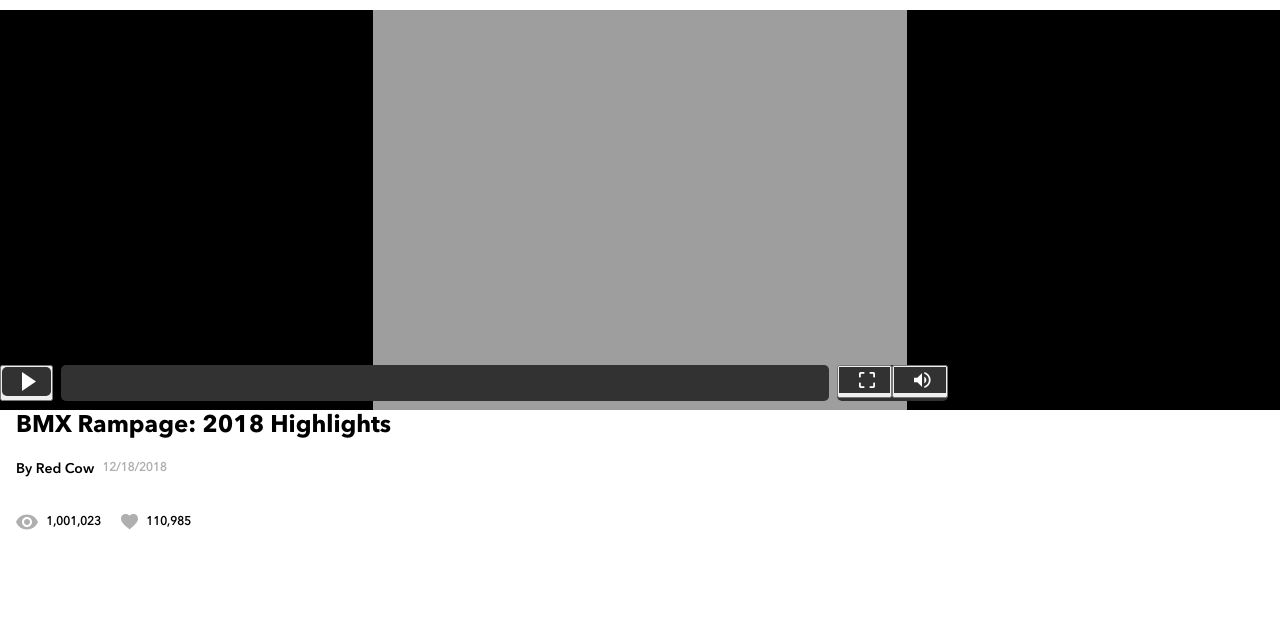
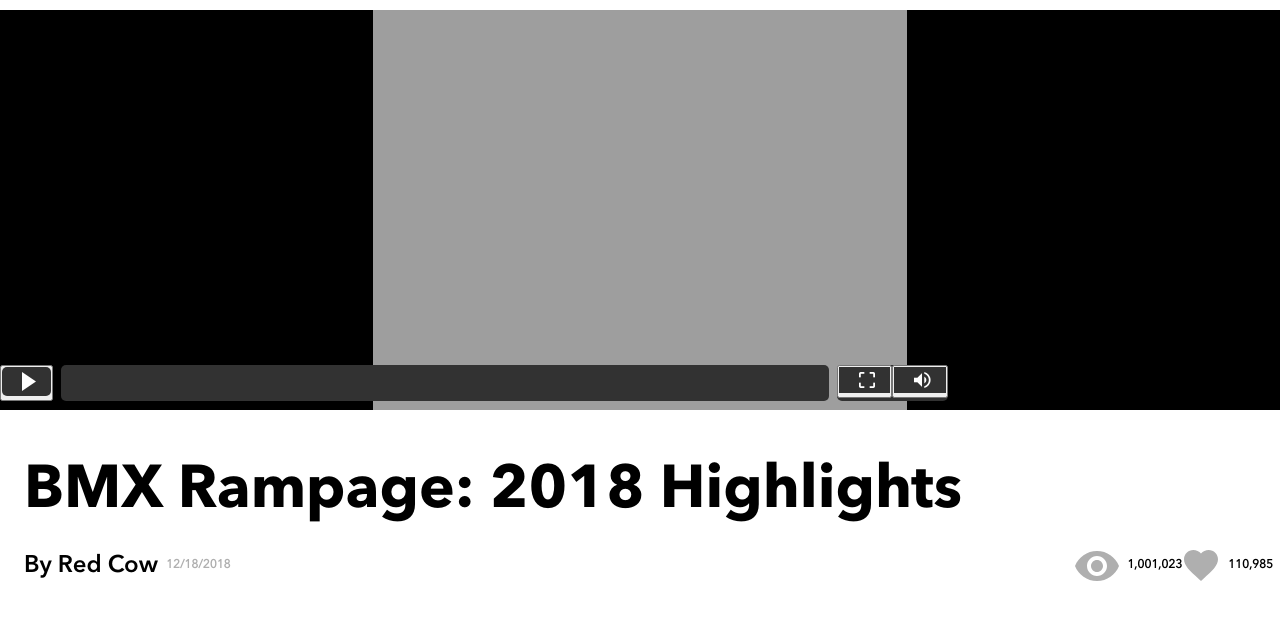
Before and after one commit to MiguelChiau/BrainFlix, a React app in the folder sprint-1/client/: page / in a window 1280 px wide. Shown: the part 86-706 px from the top of the page. Built offline with nearby package versions, Linux system fonts and the light colour scheme.

Commit message:
responsive tablet: title section

```diff
--- a/sprint-1/client/src/components/Title.js
+++ b/sprint-1/client/src/components/Title.js
@@ -4,23 +4,25 @@ import Likes from "../assets/Icons/SVG/Icon-likes.svg";
 
 function Title() {
   return (
-    <div className="container-title">
+    <div className="container-all">
       <h1>BMX Rampage: 2018 Highlights</h1>
 
+      <div className="container-authorAndIcons">
         <div className="container-author">
           <h2>By Red Cow</h2>
           <h5>12/18/2018</h5>
         </div>
 
-      <div className="container">
-        <div className="container-views">
+        <div className="container-icons">
+          <div className="container-icons__views">
             <img src={Views} alt="" />
             <h5>1,001,023</h5>
           </div>
 
-        <div className="container-likes">
+          <div className="container-icons__likes">
             <img src={Likes} alt="" />
             <h5>110,985</h5>
+          </div>
         </div>
       </div>
     </div>
--- a/sprint-1/client/src/styles/partials/_title.scss
+++ b/sprint-1/client/src/styles/partials/_title.scss
@@ -1,4 +1,5 @@
-.container-title {
+//Mobile
+.container-all {
   margin-right: 16px;
   margin-left: 16px;
   display: block;
@@ -22,6 +23,7 @@
     margin-right: 8px;
     text-align: center;
   }
+  //The date
   h5 {
     font-family: AvenirRegular;
     color: $silver;
@@ -31,27 +33,88 @@
   }
 }
 
-.container {
+.container-icons {
   display: flex;
   h5 {
     font-family: AvenirRegular;
     font-size: 12px;
     line-height: 20px;
   }
+  &__views {
+    display: flex;
+    margin-right: 20px;
+    img {
+      margin-right: 8px;
+    }
+  }
+  &__likes {
+    display: flex;
+    img {
+      margin-right: 8px;
+    }
+  }
 }
 
-.container-views {
+// Tablet
+@media screen and (min-width: 768px) {
+  .container-all {
+    margin-right: 24px;
+    margin-left: 24px;
+
+    h1 {
+      font-size: 60px;
+      line-height: 68px;
+      margin-bottom: 24px;
+      margin-top: 48px;
+    }
+  }
+
+  .container-authorAndIcons {
+    margin-bottom: 24px;
     display: flex;
-  margin-right: 20px;
+    justify-content: space-between;
+  }
+
+  .container-author {
+    margin-bottom: 0px;
+
+    h2 {
+      font-family: AvenirDemi;
+      font-size: 24px;
+      line-height: 32px;
+      margin-right: 8px;
+      text-align: center;
+    }
+
+    h5 {
+      font-family: AvenirRegular;
+      color: $silver;
+      font-size: 12px;
+      line-height: 20px;
+      text-align: center;
+      padding-top: 5px;
+    }
+  }
+
+  .container-icons {
+    h5 {
+      font-family: AvenirRegular;
+      font-size: 12px;
+      line-height: 20px;
+      padding-top: 5px;
+      text-align: center;
+    }
+    &__views {
+      margin-right: 24px;
 
       img {
         margin-right: 8px;
       }
     }
-
-.container-likes {
-  display: flex;
+    &__likes {
       img {
-    margin-right: 8px;
+        margin-right: 10px;
       }
     }
+  }
+}
```
Also changed, not shown: sprint-1/client/src/styles/app.css, 1 other file. Lines whose indentation alone changed are shown as unchanged.
